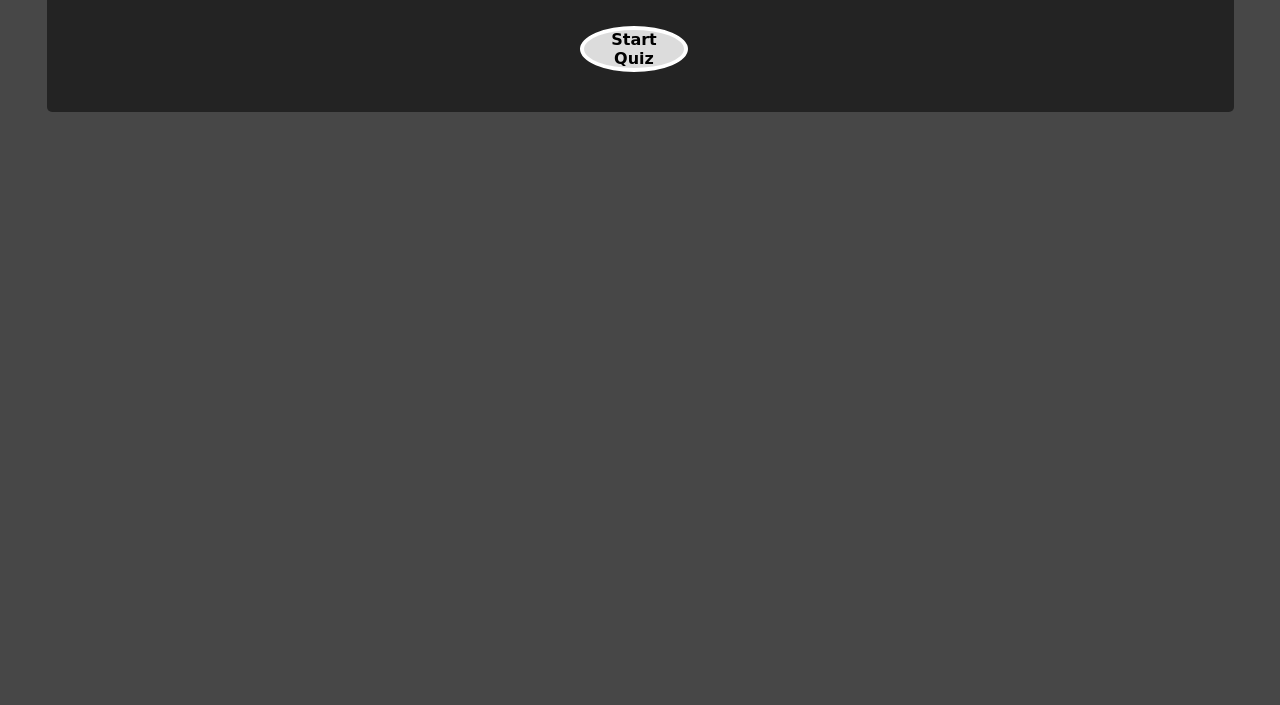
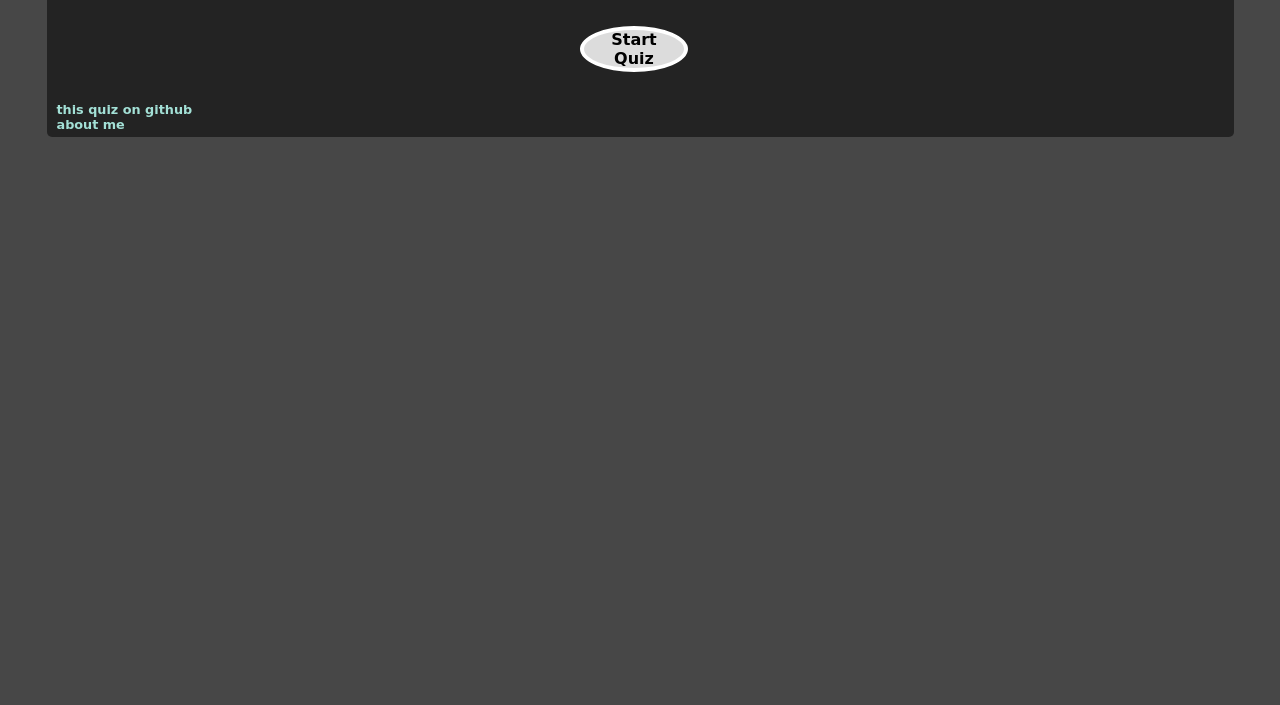
Before and after one commit to glazewska/quiz, a website: page index.html in a window 1280 px wide. Shown: the part 95-800 px from the top of the page. Drawn offline with Linux system fonts and the light colour scheme; files that its build step writes are made by us from their sources; no server answers; a web font is replaced by a local one.

Commit message:
Add files via upload

```diff
--- a/index.html
+++ b/index.html
@@ -20,6 +20,10 @@
 			<div class='button' id='prev'><a href='#'>Prev</a></div>
 			<div class='button' id='finish'> <a href='#'>Finish</a></div>
 		</div>
+		<div class="about">
+			<a target="_blank" href="https://github.com/glazewska/quiz"> this quiz on github</a>
+			<a target="_blank" href="https://about.me/glazewska"> about me</a>
+		</div>
 	</div>
 
 		<script src='jquery-3.1.1.min.js'></script>
```
